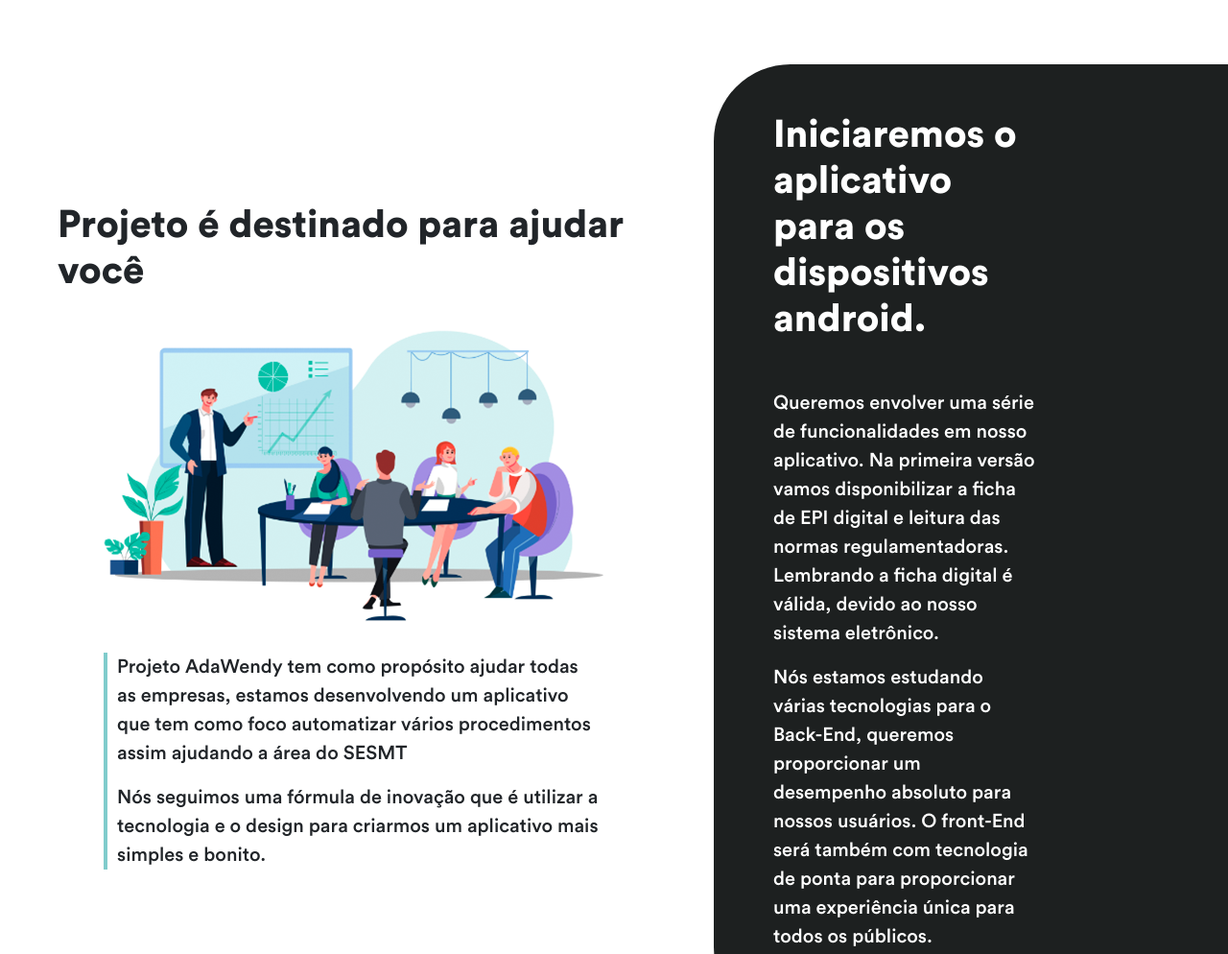
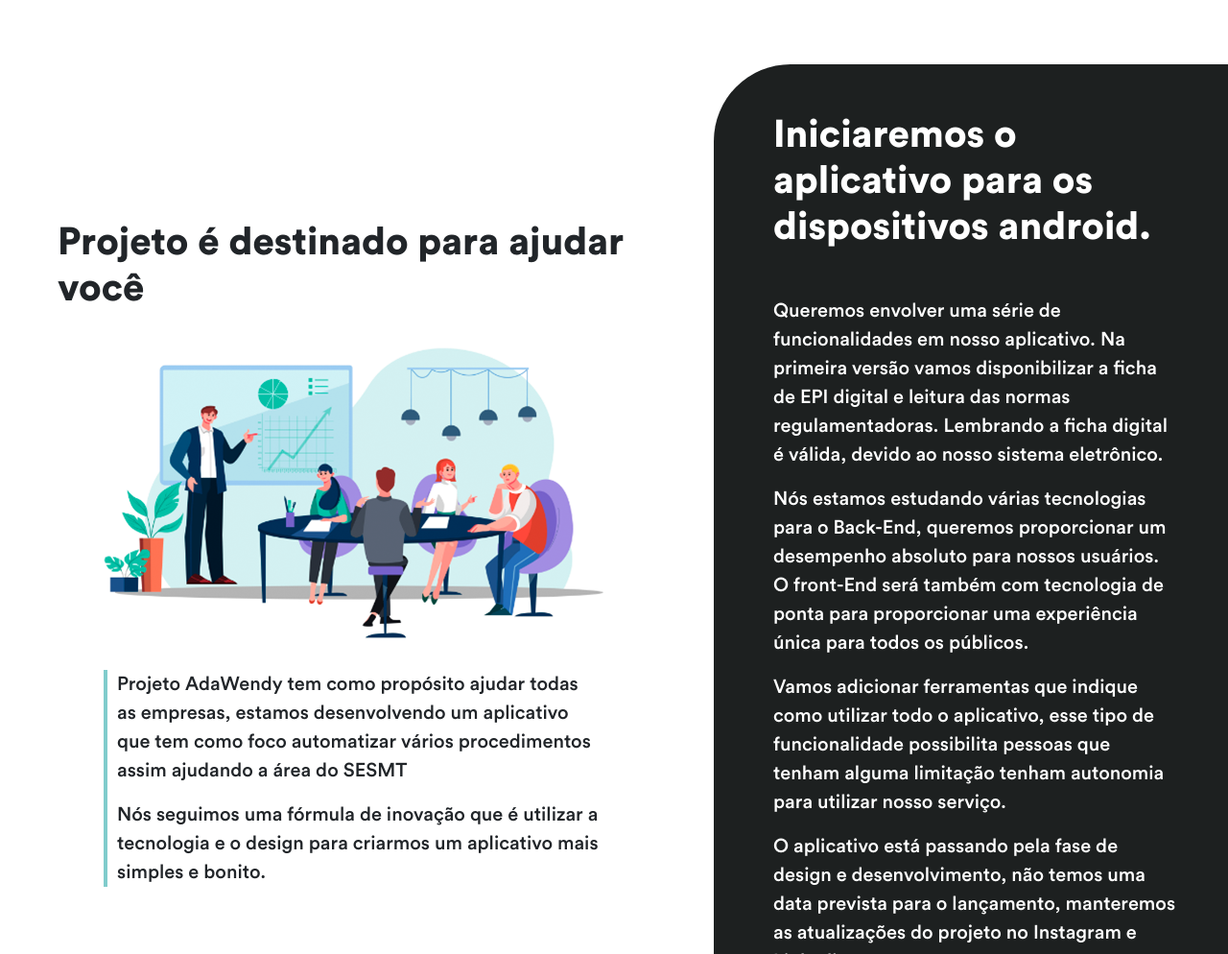
Before and after one commit to dgtyPedro/AdaWendy, a React app: page / in a window 1280 px wide. Shown: the part 2014-3008 px from the top of the page at 96% size. Built offline with nearby package versions, Linux system fonts and the light colour scheme.

Commit message:
Build Deploy 1.0.1

```diff
--- a/src/css/fourth.css
+++ b/src/css/fourth.css
@@ -7,14 +7,15 @@
     background-color: #1D2020;
     border-top-left-radius: 80px;
     border-bottom-left-radius: 80px;
-    height: 1000px;
+    height: fit-content;
     color: white;
 }
 
 .textosecond2{
     margin-top: 50px;
     margin-left: 50px;
-    margin-right: 200px;
+    margin-right: 10%;
+    margin-bottom: 10px;
 }
 
 .textofirst2{
--- a/src/css/index.css
+++ b/src/css/index.css
@@ -56,5 +56,5 @@ p{
 }
 
 body{
-    overflow-x:hidden;
+    overflow-x: hidden;
 }
--- a/src/css/seventh.css
+++ b/src/css/seventh.css
@@ -1,8 +1,3 @@
-.first7{
-
-
-}
-
 .rowfather{
     display: flex;
     align-items: center;
```
